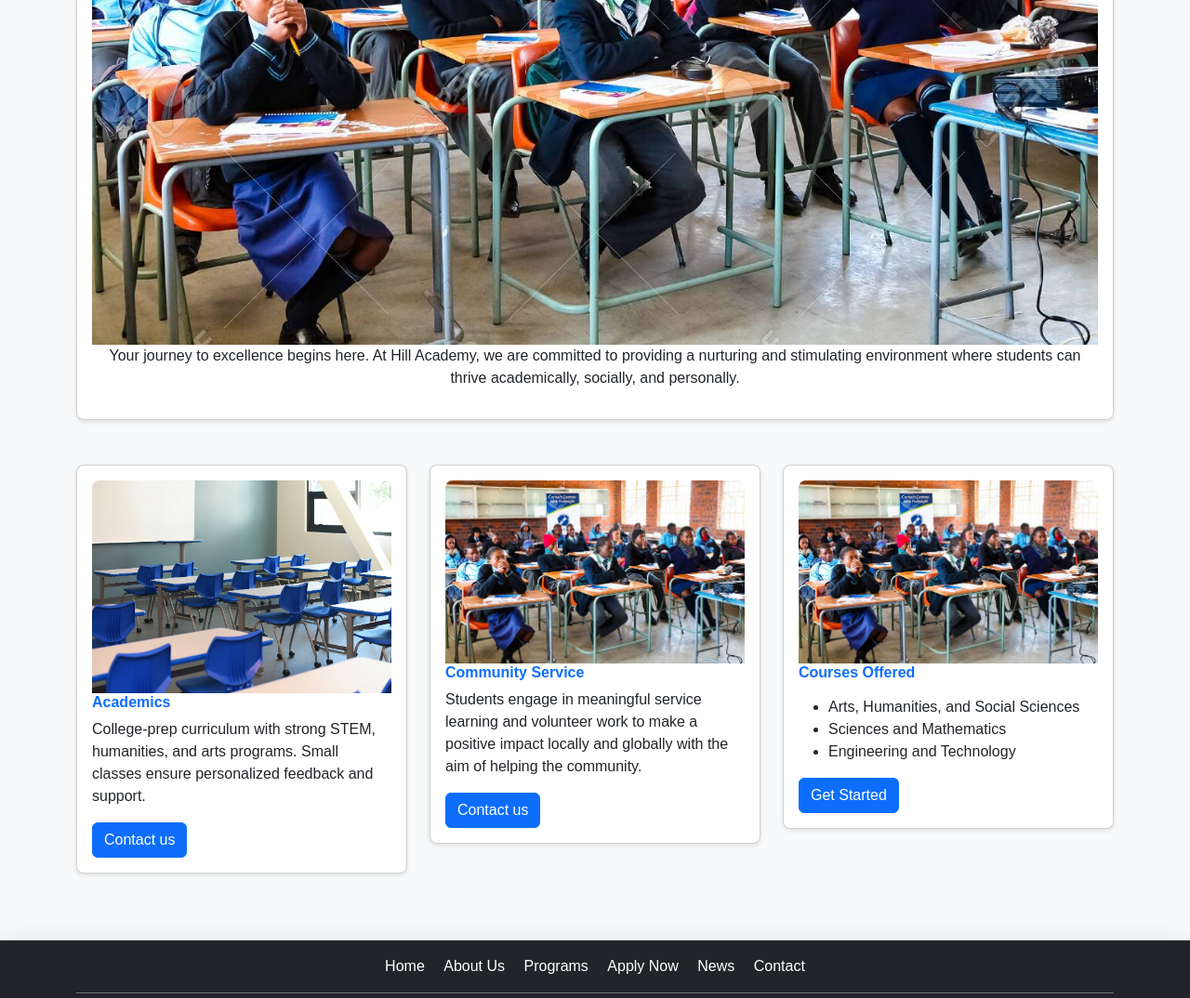
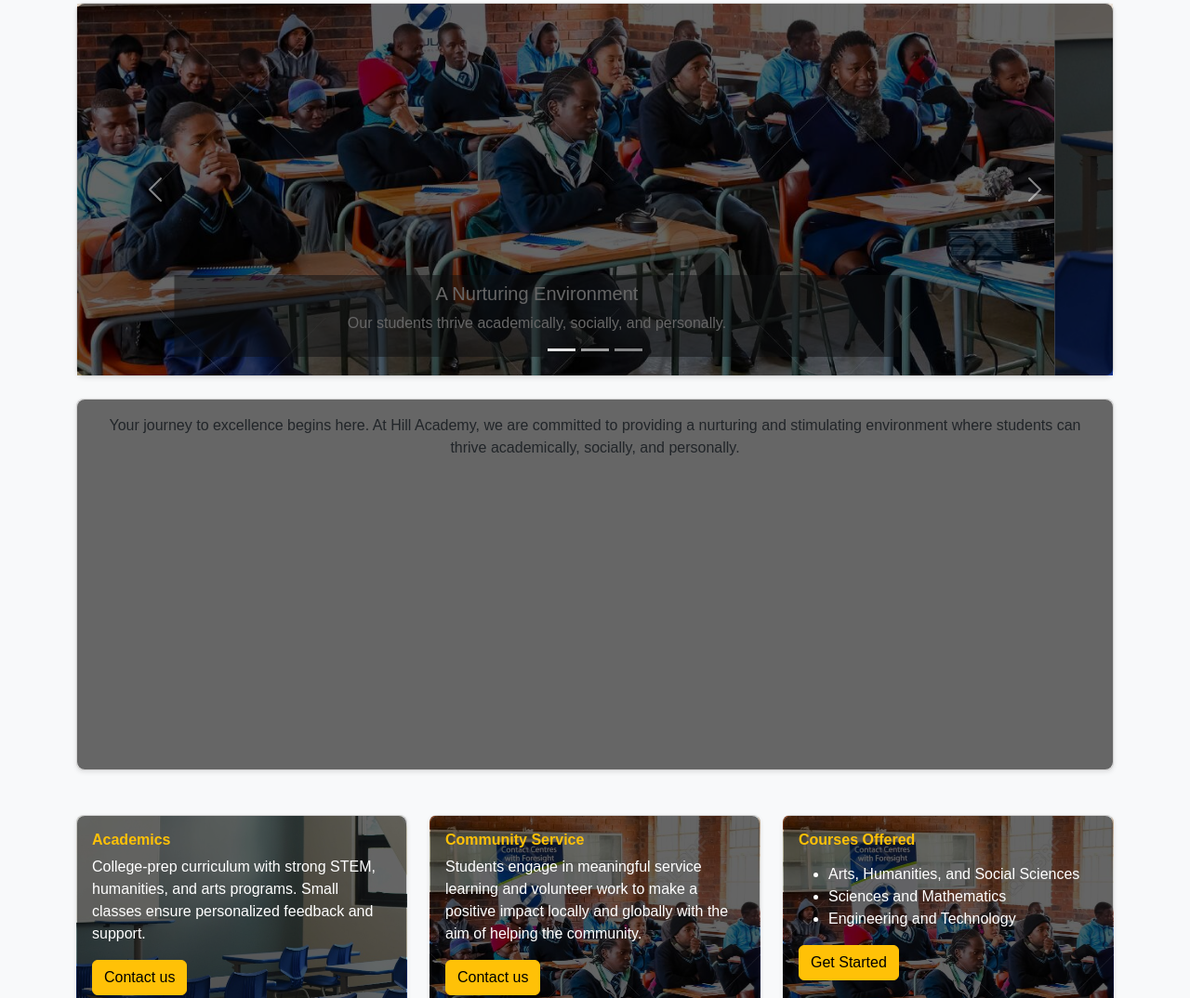
Before and after one commit to dultonthegreat-cs-it/group-f-web-assignment, a plain HTML site: page index.html in a window 1280 px wide. Shown: the part 539-1613 px from the top of the page at 93% size. Drawn offline with nearby package versions, Linux system fonts and the light colour scheme.

Commit message:
added slides

```diff
--- a/css/index.css
+++ b/css/index.css
@@ -53,3 +53,67 @@ p[style*="aliceblue"] {
     padding: 3px 0;
     margin-left: 10px;
 }
+/* --- NEW: Background Image Card Styles --- */
+
+.card.hover-card {
+    /* Define a minimum height for all cards for initial uniformity */
+    min-height: 400px;
+    position: relative; /* Essential for positioning the overlay */
+}
+
+/* Base style for the card image containers */
+.bg-image-1, .bg-image-2, .bg-image-3 {
+    background-size: cover;
+    background-position: center;
+    background-repeat: no-repeat;
+}
+
+/* Specific background images (Update paths as needed) */
+.bg-image-1 {
+    /* Corresponds to the Academics card image */
+    background-image: url('../group-f-web-assignment/images/about/student 2.jpg');
+}
+
+.bg-image-2 {
+    /* Corresponds to the Community Service card image */
+    background-image: url('../group-f-web-assignment/images/home/kids5.jpg');
+}
+
+.bg-image-3 {
+    /* Corresponds to the Courses Offered card image */
+    background-image: url('../group-f-web-assignment/images/home/kids5.jpg');
+    /* You may want to use a different image here */
+}
+
+/* Overlay for Readability */
+.card-body {
+    /* Makes the content container aware of the card's boundaries */
+    position: relative;
+    z-index: 2; /* Ensures text is above the overlay */
+    height: 100%; /* Important for stretching content within the card */
+}
+
+/* The Overlay: This is the key to text readability */
+.card.hover-card::before {
+    content: "";
+    position: absolute;
+    top: 0;
+    left: 0;
+    width: 100%;
+    height: 100%;
+    /* Dark semi-transparent color */
+    background-color: rgba(0, 0, 0, 0.6);
+    z-index: 1;
+    border-radius: 8px; /* Match card border radius */
+}
+
+/* Card Hover Adjustment */
+.card.hover-card:hover::before {
+    /* Make the overlay slightly lighter on hover for effect */
+    background-color: rgba(0, 0, 0, 0.4);
+}
+
+/* Removed old card image sizing as images are now backgrounds */
+.card-img img {
+    display: none;
+}
--- a/index.html
+++ b/index.html
@@ -39,12 +39,50 @@
             </div>
         </div>
     </div>
+
+    <div class="container my-4">
+        <div id="schoolCarousel" class="carousel slide card hover-card" data-bs-ride="carousel">
+            <div class="carousel-indicators">
+                <button type="button" data-bs-target="#schoolCarousel" data-bs-slide-to="0" class="active" aria-current="true" aria-label="Slide 1"></button>
+                <button type="button" data-bs-target="#schoolCarousel" data-bs-slide-to="1" aria-label="Slide 2"></button>
+                <button type="button" data-bs-target="#schoolCarousel" data-bs-slide-to="2" aria-label="Slide 3"></button>
+            </div>
+            <div class="carousel-inner">
+                <div class="carousel-item active">
+                    <img src="../images/home/kids5.jpg" class="d-block w-100" alt="Students in Classroom" style="height: 400px; object-fit: cover;">
+                    <div class="carousel-caption d-none d-md-block bg-dark bg-opacity-50 p-2">
+                        <h5>A Nurturing Environment</h5>
+                        <p>Our students thrive academically, socially, and personally.</p>
+                    </div>
+                </div>
+                <div class="carousel-item">
+                    <img src="../group-f-web-assignment/images/about/student 2.jpg" class="d-block w-100" alt="Outdoor Activities" style="height: 400px; object-fit: cover;">
+                    <div class="carousel-caption d-none d-md-block bg-dark bg-opacity-50 p-2">
+                        <h5>Excellence in Education</h5>
+                        <p>College-prep curriculum with strong programs.</p>
+                    </div>
+                </div>
+                <div class="carousel-item">
+                    <img src="../images/home/kids5.jpg" class="d-block w-100" alt="School Exterior" style="height: 400px; object-fit: cover;">
+                    <div class="carousel-caption d-none d-md-block bg-dark bg-opacity-50 p-2">
+                        <h5>Join Our Community</h5>
+                        <p>Enrollment is open for the next academic year.</p>
+                    </div>
+                </div>
+            </div>
+            <button class="carousel-control-prev" type="button" data-bs-target="#schoolCarousel" data-bs-slide="prev">
+                <span class="carousel-control-prev-icon" aria-hidden="true"></span>
+                <span class="visually-hidden">Previous</span>
+            </button>
+            <button class="carousel-control-next" type="button" data-bs-target="#schoolCarousel" data-bs-slide="next">
+                <span class="carousel-control-next-icon" aria-hidden="true"></span>
+                <span class="visually-hidden">Next</span>
+            </button>
+        </div>
+    </div>
     <div class="container my-4">
         <div class="card hover-card mb-4">
             <div class="card-body">
-                <div class="card-img">
-                    <img src="../images/home/kids5.jpg" alt="Hill Academy Campus" class="img-fluid" style="height: 50%;">
-                </div>
                 <p class="text-center">Your journey to excellence begins here. At Hill Academy, we are committed to providing a
                     nurturing and stimulating environment where students can thrive academically, socially, and
                     personally.
@@ -53,60 +91,42 @@
         </div>
     </div>
 
-    <section>
+<section>
         <div class="container my-5">
             <div class="row d-flex align-items-stretch">
 
                 <div class="col-md-4 mb-4">
-                    <div class="card hover-card">
-                        <div class="card-body">
-                            <div class="card-img">
-                                <img src="../group-f-web-assignment/images/about/student 2.jpg" class="img-fluid" style="height: 50%;">
-                            </div>
-                            <div>
-                                <h6 class="card-title">Academics</h6>
-                                <p class="card-text">College-prep curriculum with strong STEM, humanities, and arts
+                    <div class="card hover-card bg-image-1"> <div class="card-body text-white"> <div>
+                                <h6 class="card-title text-warning">Academics</h6> <p class="card-text">College-prep curriculum with strong STEM, humanities, and arts
                                     programs. Small classes ensure personalized feedback and support.
                                 </p>
-                                <a href="./contacts/contacts.html" class="btn btn-primary">Contact us</a>
+                                <a href="./contacts/contacts.html" class="btn btn-warning">Contact us</a>
                             </div>
                         </div>
                     </div>
                 </div>
 
                 <div class="col-md-4 mb-4">
-                    <div class="card hover-card">
-                        <div class="card-body">
-                            <div class="card-img">
-                                <img src="../group-f-web-assignment/images/home/kids5.jpg" alt="" class="img-fluid" style="height: 50%;">
-                            </div>
-                            <div>
-                                <h6 class="card-title">Community Service</h6>
-                                <p class="card-text">Students engage in meaningful service learning and volunteer work
+                    <div class="card hover-card bg-image-2"> <div class="card-body text-white"> <div>
+                                <h6 class="card-title text-warning">Community Service</h6> <p class="card-text">Students engage in meaningful service learning and volunteer work
                                     to make a positive impact locally and globally with the aim of helping the community.
                                 </p>
-                                <a href="./contacts/contacts.html" class="btn btn-primary">Contact us</a>
+                                <a href="./contacts/contacts.html" class="btn btn-warning">Contact us</a>
                             </div>
                         </div>
                     </div>
                 </div>
 
                 <div class="col-md-4 mb-4">
-                    <div class="card hover-card">
-                        <div class="card-body">
-                            <div class="card-img">
-                                <img src="../group-f-web-assignment/images/home/kids5.jpg" alt="" class="img-fluid" style="height: 50%;">
-                            </div>
-                            <div>
-                                <h6 class="card-title">Courses Offered</h6>
-                                <p class="card-text">
+                    <div class="card hover-card bg-image-3"> <div class="card-body text-white"> <div>
+                                <h6 class="card-title text-warning">Courses Offered</h6> <p class="card-text">
                                     <ul>
                                         <li> Arts, Humanities, and Social Sciences</li>
                                         <li> Sciences and Mathematics</li>
                                         <li> Engineering and Technology</li>
                                     </ul>
                                 </p>
-                                <a href="./contacts/contacts.html" class="btn btn-primary">Get Started</a>
+                                <a href="./contacts/contacts.html" class="btn btn-warning">Get Started</a>
                             </div>
                         </div>
                     </div>
```
